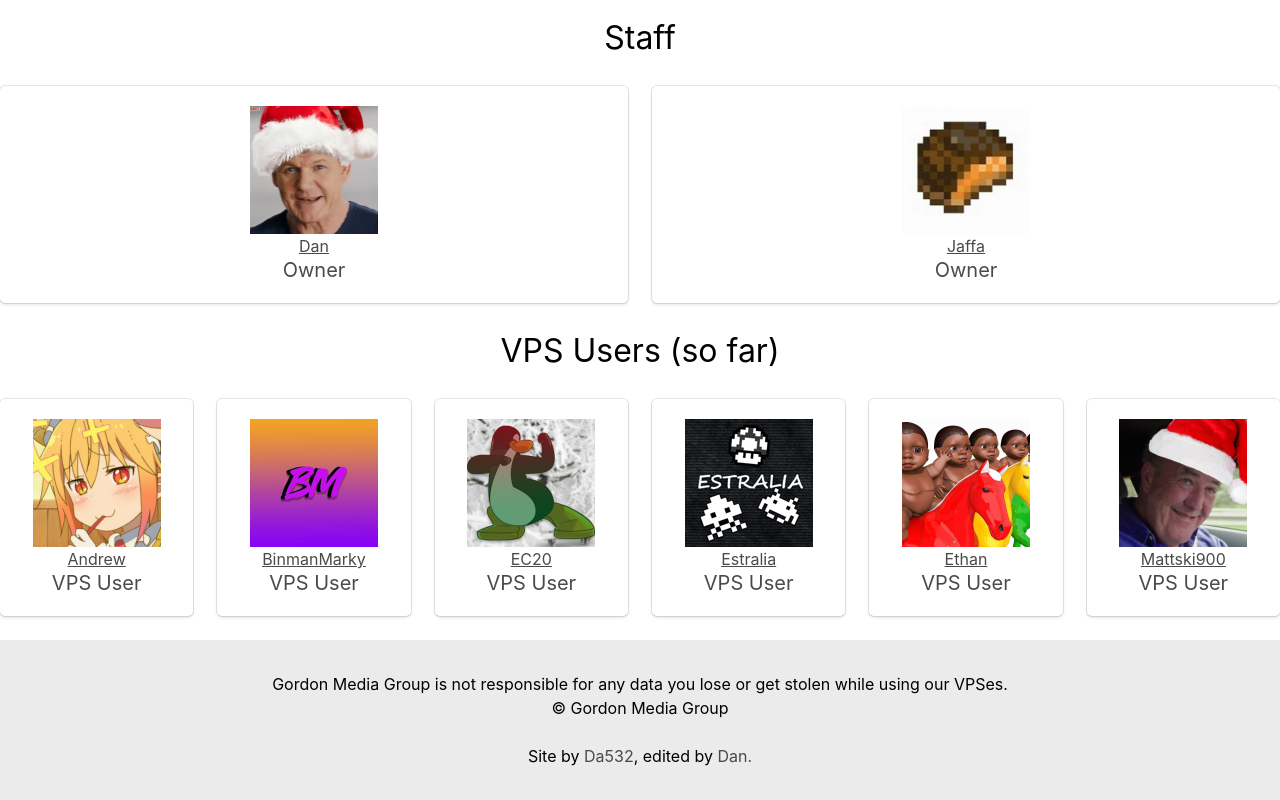
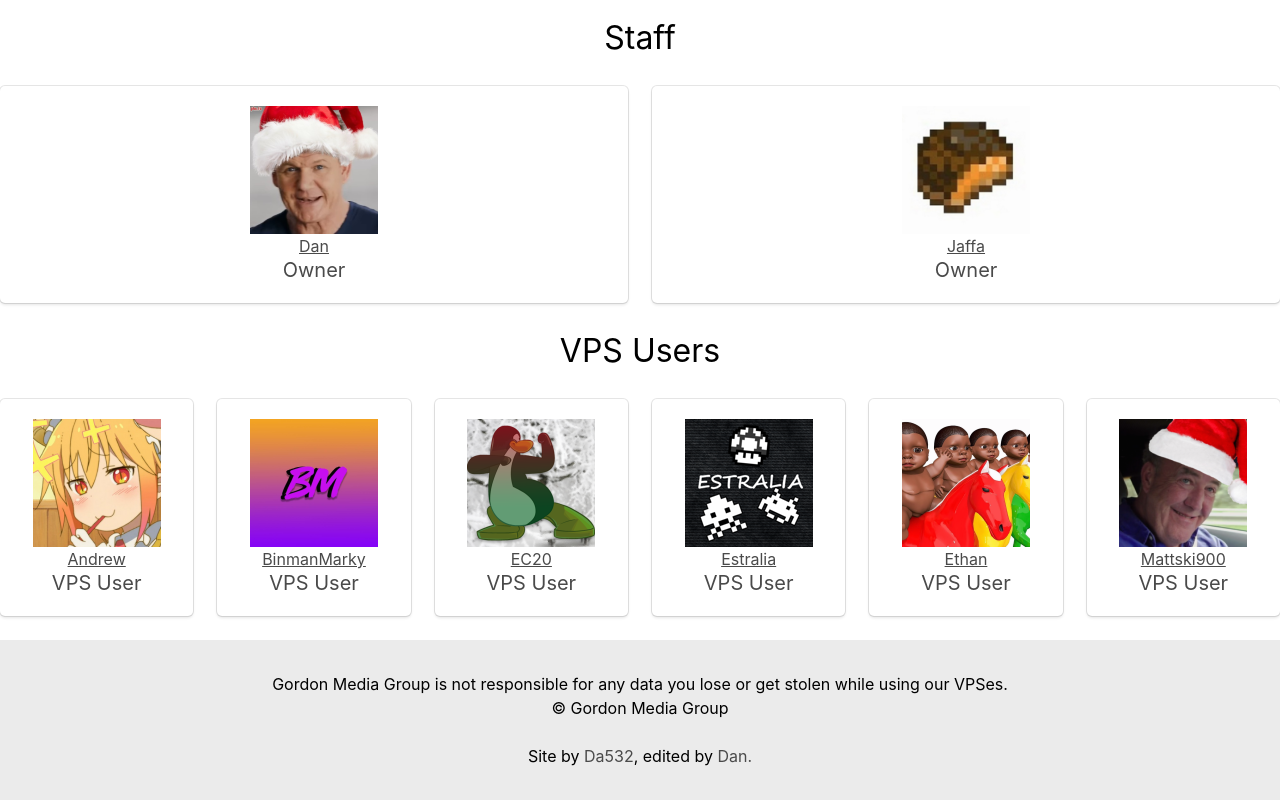
Before and after one commit to DanOffDiscord/GordonMediaGroup-Website, a plain HTML site: page index.html in a window 1280 px wide. Shown: the part 1743-2543 px from the top of the page. Drawn offline with Linux system fonts and the light colour scheme.

Commit message:
Edited'VPS Users' title ever so slightly

```diff
--- a/index.html
+++ b/index.html
@@ -67,7 +67,7 @@
         </div>
     </div>
 
-        <h1> VPS Users (so far) </h1>
+        <h1> VPS Users </h1>
         <br>
 
     <div class=columns>
```
